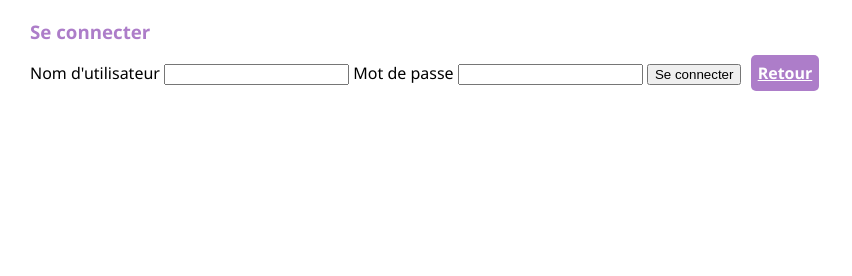
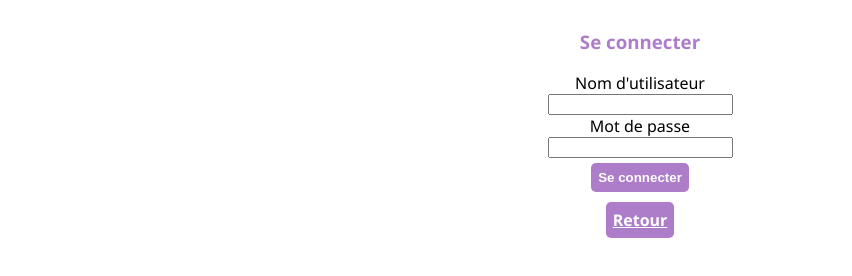
Before and after one commit to Lucie-Bou/4a-isi-projet-front, a plain HTML site: page html/auth.html in a window 1280 px wide. Shown: the whole page, without its empty margins (0-852 px from the left). Drawn offline with Linux system fonts and the light colour scheme.

Commit message:
Add styling for the authentication page

```diff
--- a/css/style.css
+++ b/css/style.css
@@ -26,11 +26,18 @@ body {
     }
 }
 
+.auth {
+    display: flex;
+    flex-direction: column;
+    align-items: center;
+    padding: 10px;
+}
+
 h3{
     color:var(--primary);
 }
 
-a {
+a,button {
     background-color:var(--primary);
     border: 0;
     color: #ffffff;
```
